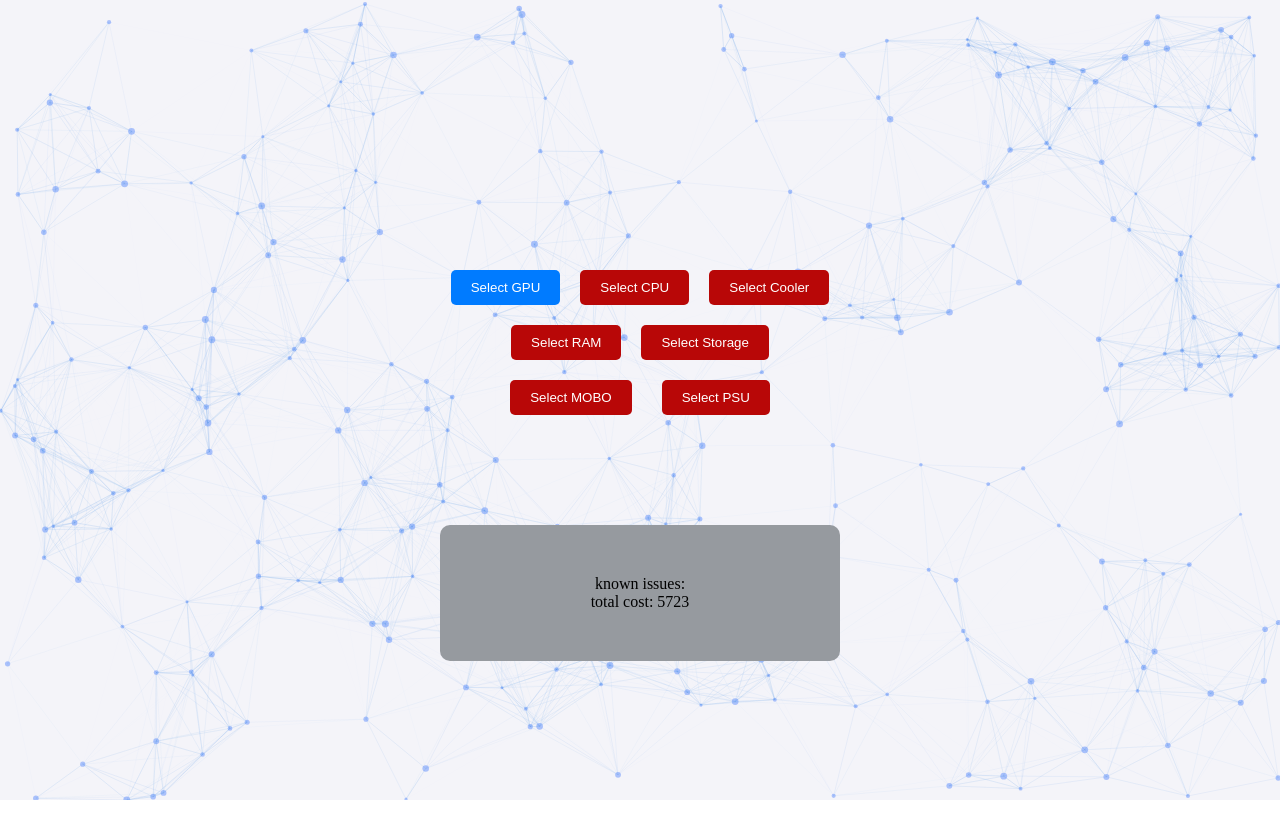
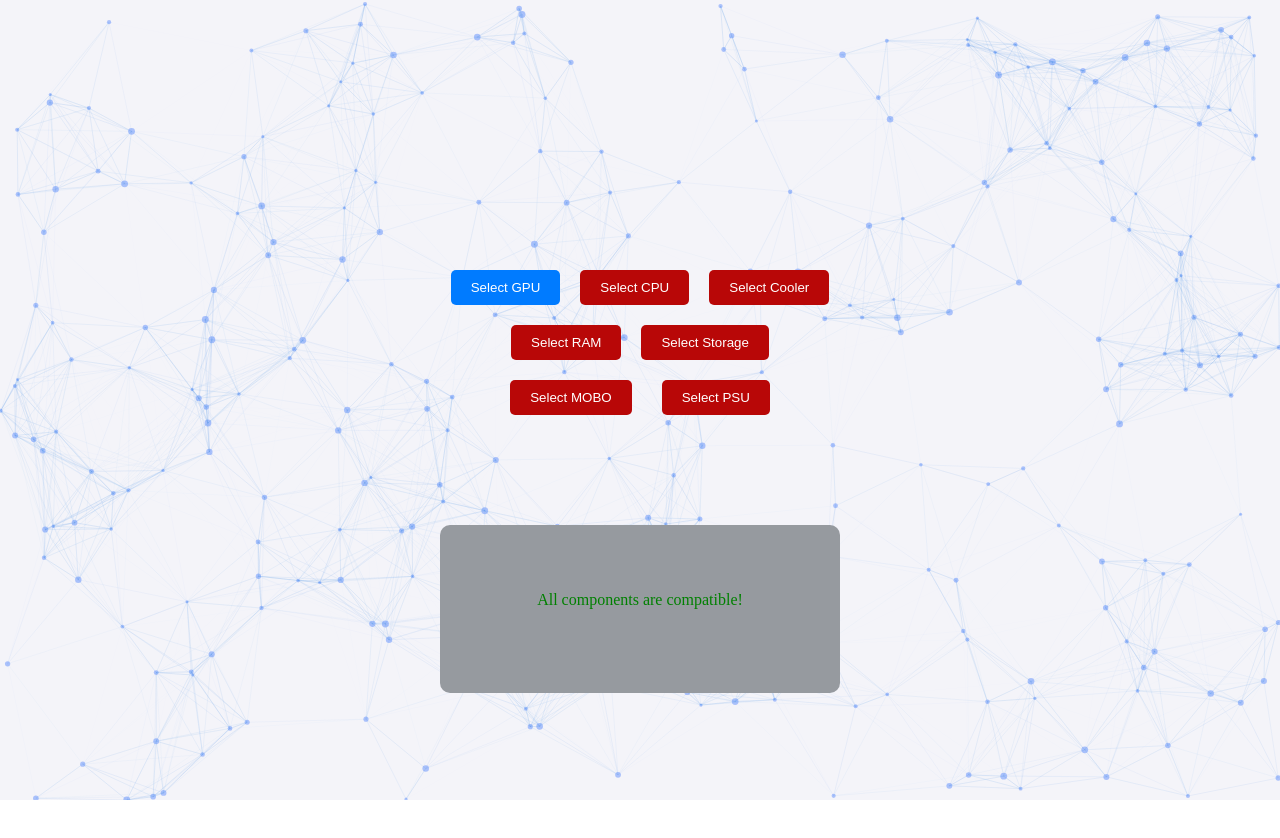
Before and after one commit to qhbud/ezpc1, a React (Vite) app: page / in a window 1280 px wide. Shown: the top 838 px of the page. Before the commit the page ends 811 px from the top, so only its background shows below. Built offline with nearby package versions, Linux system fonts and the light colour scheme.

Commit message:
added simple end build compatibility chcker

```diff
--- a/src/App.jsx
+++ b/src/App.jsx
@@ -147,7 +147,7 @@ const RAMs = [
     Icon: cl1616,
     cost: 80,
     Link: 'https://amzn.to/3YVqSVx',
-    DDR: 4,
+    DDR: "DDR4",
     RR: 3200,
   },
   {
@@ -155,7 +155,7 @@ const RAMs = [
     Icon: cl1632,
     cost: 105,
     Link: 'https://amzn.to/3CA6pOx',
-    DDR: 4,
+    DDR: "DDR4",
     RR: 3200,
   },
   {
@@ -163,7 +163,7 @@ const RAMs = [
     Icon: cl1816,
     cost: 65,
     Link: 'https://amzn.to/3YYbBmE',
-    DDR: 4,
+    DDR: "DDR4",
     RR: 3600,
   },
   {
@@ -171,7 +171,7 @@ const RAMs = [
     Icon: cl3016,
     cost: 120,
     Link: 'https://amzn.to/3YYbBmE',
-    DDR: 5,
+    DDR: "DDR5",
     RR: 6000,
   },
   {
@@ -179,7 +179,7 @@ const RAMs = [
     Icon: cl3024,
     cost: 165,
     Link: 'https://amzn.to/3Ohho1Q',
-    DDR: 5,
+    DDR: "DDR5",
     RR: 6000,
   },
   {
@@ -187,7 +187,7 @@ const RAMs = [
     Icon: cl3032,
     cost: 220,
     Link: 'https://amzn.to/40Q6irZ',
-    DDR: 5,
+    DDR: "DDR5",
     RR: 6000,
   },
   {
@@ -195,7 +195,7 @@ const RAMs = [
     Icon: cl3048,
     cost: 330,
     Link: 'https://amzn.to/4fvUdg5',
-    DDR: 5,
+    DDR: "DDR5",
     RR: 6000,
   },
   {
@@ -203,7 +203,7 @@ const RAMs = [
     Icon: cl3616,
     cost: 130,
     Link: 'https://amzn.to/3ZbrdV8',
-    DDR: 5,
+    DDR: "DDR5",
     RR: 6400,
   },
   {
@@ -211,7 +211,7 @@ const RAMs = [
     Icon: cl3648,
     cost: 363,
     Link: 'https://amzn.to/3ZabmGq',
-    DDR: 5,
+    DDR: "DDR5",
     RR: 6400,
   },
 ];
@@ -285,6 +285,7 @@ const CPUs = [
     Multi: 98,
     Threads: 32,
     Release: 2022,
+    Chipset: "LGA 1700",
     Design: 'Intel',
     Link: 'https://amzn.to/48ICeRb',
   },
@@ -296,6 +297,7 @@ const CPUs = [
     Multi: 70,
     Threads: 24,
     Release: 2021,
+    Chipset: "LGA 1700",
     Design: 'Intel',
     Link: 'https://amzn.to/3UOs37I',
   },
@@ -307,6 +309,7 @@ const CPUs = [
     Multi: 80,
     Threads: 24,
     Release: 2022,
+    Chipset: "LGA 1700",
     Design: 'Intel',
     Link: 'https://amzn.to/3UQQhhJ',
   },
@@ -318,6 +321,7 @@ const CPUs = [
     Multi: 60,
     Threads: 20,
     Release: 2021,
+    Chipset: "LGA 1700",
     Design: 'Intel',
     Link: 'https://amzn.to/4hKDR4P',
   },
@@ -329,6 +333,7 @@ const CPUs = [
     Multi: 61,
     Threads: 20,
     Release: 2022,
+    Chipset: "LGA 1700",
     Design: 'Intel',
     Link: 'https://amzn.to/3UNNia1',
   },
@@ -340,6 +345,7 @@ const CPUs = [
     Multi: 46,
     Threads: 16,
     Release: 2021,
+    Chipset: "LGA 1700",
     Design: 'Intel',
     Link: 'https://amzn.to/4hI1Txq',
   },
@@ -352,6 +358,7 @@ const CPUs = [
     Multi: 100.0,
     Threads: 32,
     Release: 2022,
+    Chipset: "AM5",
     Design: 'AMD',
     Link: 'https://amzn.to/4hI1POc',
   },
@@ -363,6 +370,7 @@ const CPUs = [
     Multi: 94.7,
     Threads: 32,
     Release: 2023,
+    Chipset: "AM5",
     Design: 'AMD',
     Link: 'https://amzn.to/48N0UYT',
   },
@@ -374,6 +382,7 @@ const CPUs = [
     Multi: 79.51,
     Threads: 24,
     Release: 2022,
+    Chipset: "AM5",
     Design: 'AMD',
     Link: 'https://amzn.to/4hGBosf',
   },
@@ -385,6 +394,7 @@ const CPUs = [
     Multi: 69.97,
     Threads: 24,
     Release: 2023,
+    Chipset: "AM5",
     Design: 'AMD',
     Link: 'https://amzn.to/4euYSxw',
   },
@@ -396,6 +406,7 @@ const CPUs = [
     Multi: 52.3,
     Threads: 16,
     Release: 2023,
+    Chipset: "AM5",
     Design: 'AMD',
     Link: 'https://amzn.to/3CkuvMS',
   },
@@ -407,6 +418,7 @@ const CPUs = [
     Multi: 56.15,
     Threads: 16,
     Release: 2022,
+    Chipset: "AM5",
     Design: 'AMD',
     Link: 'https://amzn.to/3AOWiVg',
   },
@@ -418,6 +430,7 @@ const CPUs = [
     Multi: 43.89,
     Threads: 12,
     Release: 2022,
+    Chipset: "AM5",
     Design: 'AMD',
     Link: 'https://amzn.to/3YNf6fC',
   },
@@ -429,6 +442,7 @@ const CPUs = [
     Multi: 40.61,
     Threads: 12,
     Release: 2023,
+    Chipset: "AM5",
     Design: 'AMD',
     Link: 'https://amzn.to/3ABJSQF',
   },
@@ -440,6 +454,7 @@ const CPUs = [
     Multi: 58.02,
     Threads: 24,
     Release: 2020,
+    Chipset: "AM4",
     Design: 'AMD',
     Link: 'https://amzn.to/4etDqJn',
   },
@@ -451,6 +466,7 @@ const CPUs = [
     Multi: 39.77,
     Threads: 16,
     Release: 2022,
+    Chipset: "AM4",
     Design: 'AMD',
     Link: 'https://amzn.to/4etv44i',
   },
@@ -462,6 +478,7 @@ const CPUs = [
     Multi: 32.5,
     Threads: 12,
     Release: 2020,
+    Chipset: "AM4",
     Design: 'AMD',
     Link: 'https://amzn.to/3UNtvam',
   },
@@ -699,12 +716,12 @@ function App() {
   };
 
   const [selectedGPU, setSelectedGPU] = useState(GPUs[0]);
-  const [selectedCPU, setSelectedCPU] = useState(CPUs[0]);
-  const [selectedRAM, setSelectedRAM] = useState(CPUs[0]);
-  const [selectedCOOLER, setSelectedCOOLER] = useState(CPUs[0]);
-  const [selectedSTOR, setSelectedSTOR] = useState(CPUs[0]);
-  const [selectedPSU, setSelectedPSU] = useState(CPUs[0])
-  const [selectedMOBO, setSelectedMOBO] = useState(CPUs[0]);
+  const [selectedCPU, setSelectedCPU] = useState(CPUs[14]);
+  const [selectedRAM, setSelectedRAM] = useState(RAMs[0]);
+  const [selectedCOOLER, setSelectedCOOLER] = useState(Coolers[0]);
+  const [selectedSTOR, setSelectedSTOR] = useState(Storage[0]);
+  const [selectedPSU, setSelectedPSU] = useState(PSU[0])
+  const [selectedMOBO, setSelectedMOBO] = useState(MOBO[0]);
   const [selectedCASE, setSelectedCASE] = useState(Case[0]);
 
 
@@ -1200,8 +1217,47 @@ function App() {
                       YSTORselected) ? "950px" : "300px"
           }}
         >
-      known issues: <br />
-      total cost: {Number(selectedGPU.cost) + Number(selectedCPU.cost) + Number(selectedCOOLER.cost) + Number(selectedSTOR.cost) + Number(selectedMOBO.cost) + Number(selectedPSU.cost) + Number(selectedRAM.cost) * Number(ramcount)}
+       {selectedMOBO.Ram === selectedRAM.DDR && selectedCPU.Chipset === selectedMOBO.Chipset ? (
+        <p style={{ color: 'green' }}>All components are compatible!</p>
+      ) : (
+        <p style={{ color: 'maroon' }}>
+          Compatibility issues detected:
+          <ul>
+            {selectedMOBO.Ram !== selectedRAM.DDR && (
+              <li>RAM type mismatch: MOBO requires {selectedMOBO.Ram}, but selected RAM is {selectedRAM.DDR}.</li>
+            )}
+            {selectedCPU.Chipset !== selectedMOBO.Chipset && (
+              <li>Chipset mismatch: CPU chipset is {selectedCPU.Chipset}, but MOBO requires {selectedMOBO.Chipset}.</li>
+            )}
+          </ul>
+        </p>
+      )}
+      <br />
+            {(
+        YCPUselected ||
+        YCOOLERselected ||
+        YMOBOselected ||
+        YPSUselected ||
+        YRAMselected ||
+        YSTORselected ||
+        selected
+      ) && (
+
+                <div>
+                    <hr class="build-divider" />
+
+                  Total Cost:
+                  {
+              (YCPUselected ? Number(selectedCPU.cost) : 0) +
+              (YCOOLERselected ? Number(selectedCOOLER.cost) : 0) +
+              (YMOBOselected ? Number(selectedMOBO.cost) : 0) +
+              (YPSUselected ? Number(selectedPSU.cost) : 0) +
+              (YRAMselected ? Number(selectedRAM.cost) * Number(ramcount) : 0) +
+              (YSTORselected ? Number(selectedSTOR.cost) : 0) +
+              (selectedGPU ? Number(selectedGPU.cost) : 0)
+            }
+          </div>
+          )}
       </div>
 
 
```
